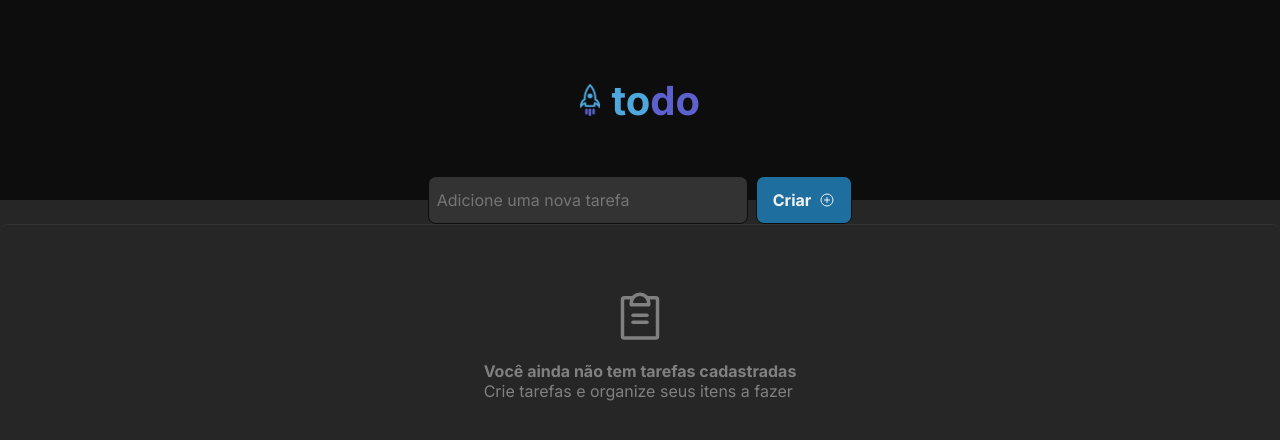
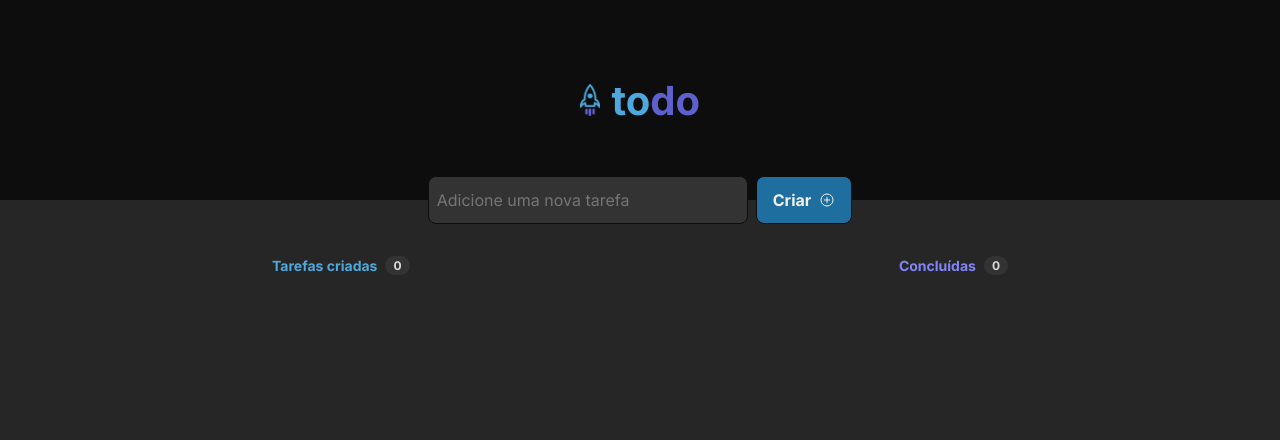
Before and after one commit to cleltonjm/todo-list, a React (Vite) app: page / in a window 1280 px wide. Shown: the top 440 px of the page. Built offline with nearby package versions, Linux system fonts and the light colour scheme.

Commit message:
HeaderList

```diff
--- a/src/App.module.css
+++ b/src/App.module.css
@@ -14,3 +14,21 @@
 
     padding-top: 3rem;
 }
+
+.tasksList {
+    display: flex;
+    flex-direction: column;
+    gap: 1.5rem;
+
+    max-width: 46rem;
+    width: 100%;
+
+    margin: 0 auto;
+    padding-top: 2rem;
+}
+
+.tasksList > div {
+    display: flex;
+    flex-direction: column;
+    gap: 0.75rem;
+}
--- a/src/App.tsx
+++ b/src/App.tsx
@@ -1,10 +1,11 @@
 import Button from './components/Button/Button';
-import ListHeader from './components/List/ListHeader';
+import Empty from './components/List/Empty';
 import Header from './components/Header/Header';
 import Input from './components/Input/Input';
 
 import './global.css';
 import styles from './App.module.css';
+import ListHeader from './components/List/ListHeader';
 
 export default function App() {
   return (
--- /dev/null
+++ b/src/components/List/Empty.module.css
@@ -0,0 +1,18 @@
+.container {
+    padding: 4rem 1rem;
+
+    border-top: 1px solid var(--gray-400);
+    border-radius: 8px;
+
+    display: flex;
+    flex-direction: column;
+    align-items: center;
+    gap: 1rem;
+
+    color: var(--gray-300);
+}
+
+.container p {
+    display: flex;
+    flex-direction: column;
+}
--- a/src/components/List/ListHeader.module.css
+++ b/src/components/List/ListHeader.module.css
@@ -1,18 +1,37 @@
 .container {
-    padding: 4rem 1rem;
+    display: flex;
+    flex: 1;
 
-    border-top: 1px solid var(--gray-400);
-    border-radius: 8px;
+    align-items: center;
+    justify-content: space-between;
+  }
 
+  .container aside {
     display: flex;
-    flex-direction: column;
     align-items: center;
-    gap: 1rem;
+    gap: 0.5rem;
 
-    color: var(--gray-300);
-}
+    font-weight: bold;
+  }
 
-.container p {
-    display: flex;
-    flex-direction: column;
-}
+  .container aside:first-child {
+    color: var(--blue);
+  }
+
+  .container aside:last-child {
+    color: var(--purple);
+  }
+
+  .container aside p {
+    font-size: 0.875rem;
+  }
+
+  .container aside span {
+    padding: 2px 8px;
+    border-radius: 16px;
+
+    font-size: 0.75rem;
+
+    color: var(--gray-200);
+    background-color: var(--gray-400);
+  }
--- a/src/components/List/ListHeader.tsx
+++ b/src/components/List/ListHeader.tsx
@@ -1,14 +1,17 @@
-import styles from './ListHeader.module.css'
-import { ClipboardText } from 'phosphor-react'
+import styles from './ListHeader.module.css';
 
 export default function ListHeader() {
     return (
-        <div className={styles.container}>
-            <ClipboardText className={styles.img} size={56} />
-            <p>
-                <strong>Você ainda não tem tarefas cadastradas</strong>
-                Crie tarefas e organize seus itens a fazer
-            </p>
-        </div>
+        <header className={styles.container}>
+            <aside>
+                <p>Tarefas criadas</p>
+                <span>0</span>
+            </aside>
+
+            <aside>
+                <p>Concluídas</p>
+                <span>0</span>
+            </aside>
+        </header>
     )
 }
```
Also changed, not shown: src/components/List/Empty.tsx (added, +14 -0 lines).
